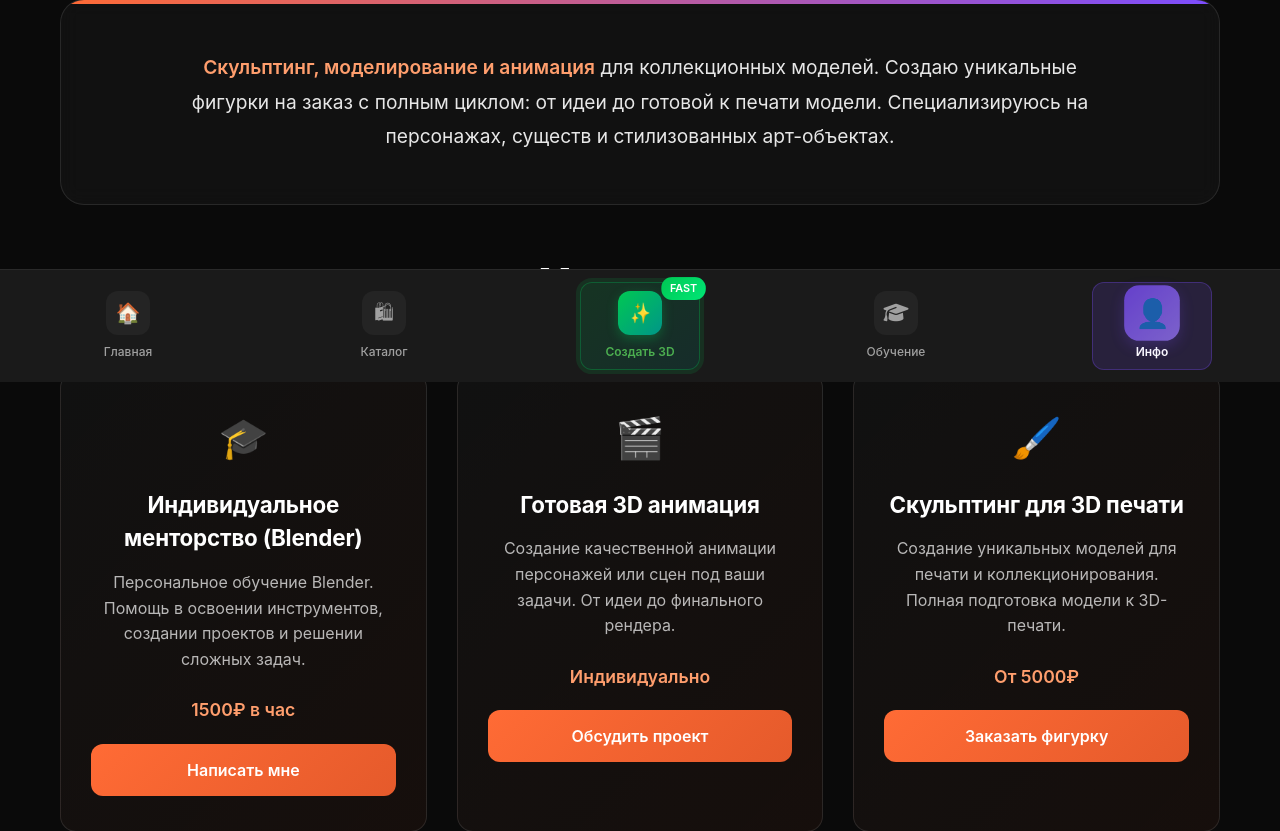
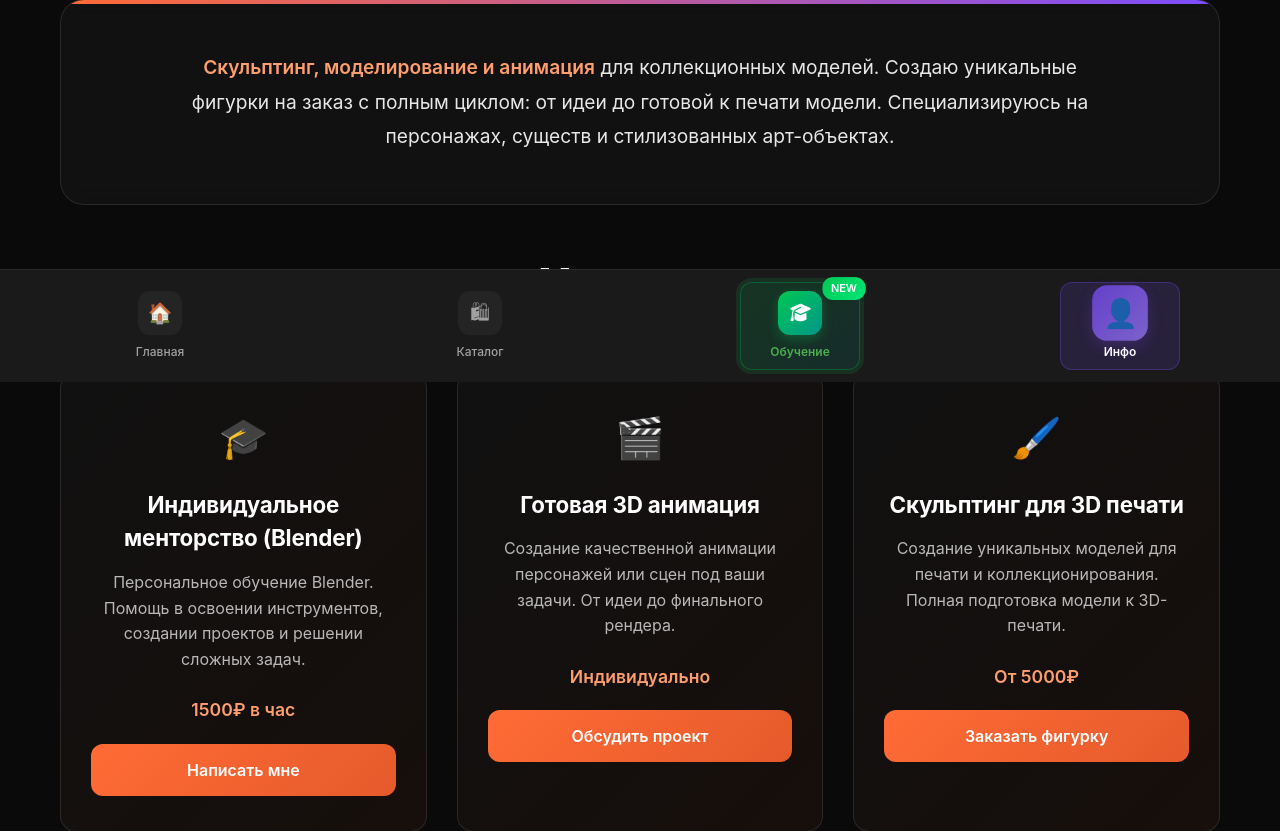
Before and after one commit to Weulon/Portfolio, a FastAPI app: page /about in a window 1280 px wide. Shown: the part 418-1249 px from the top of the page. Run offline with FastAPI, Linux system fonts and the light colour scheme; some libraries are stand-ins or nearby versions.

Commit message:
Highlight courses button in bottom nav

```diff
--- a/app/templates/base.html
+++ b/app/templates/base.html
@@ -748,20 +748,13 @@
             <span class="nav-text">Каталог</span>
         </a>
 
-        <!-- Новая кнопка генератора 3D -->
-        <a href="#" class="nav-item generator" onclick="openGeneratorModal(event)">
-            <div class="nav-icon-wrapper">
-                <span class="nav-icon">✨</span>
-            </div>
-            <span class="nav-text">Создать 3D</span>
-            <span class="badge-new">FAST</span>
-        </a>
-
-        <a href="/courses" class="nav-item {% if request.url.path.startswith('/courses') %}active{% endif %}">
+        <!-- Выделенная кнопка обучения -->
+        <a href="/courses" class="nav-item generator {% if request.url.path.startswith('/courses') %}active{% endif %}">
             <div class="nav-icon-wrapper">
                 <span class="nav-icon"><i class="fas fa-graduation-cap"></i></span>
             </div>
             <span class="nav-text">Обучение</span>
+            <span class="badge-new">NEW</span>
         </a>
         <a href="/about" class="nav-item {% if request.url.path == '/about' %}active{% endif %}">
             <div class="nav-icon-wrapper">
```
